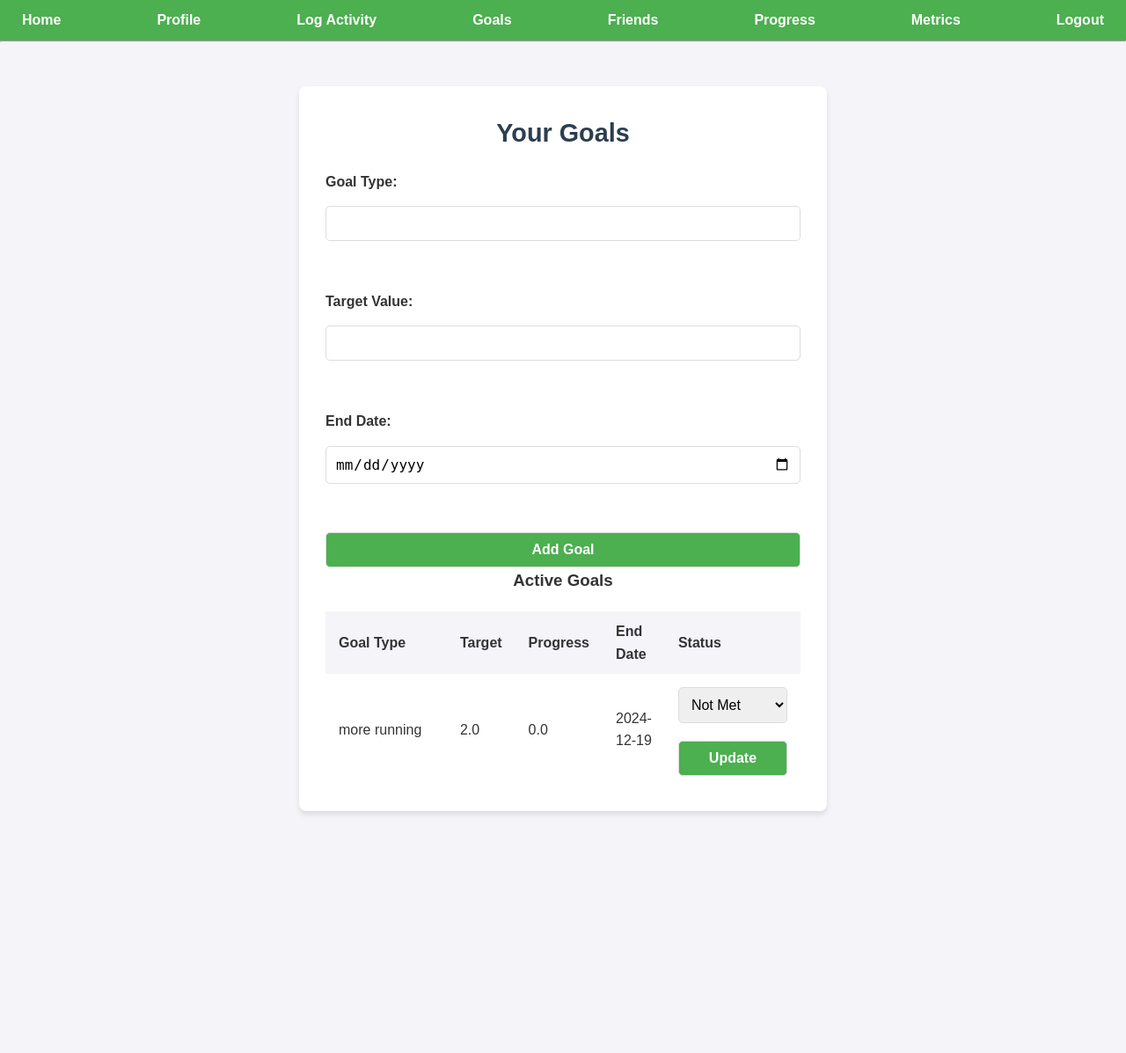
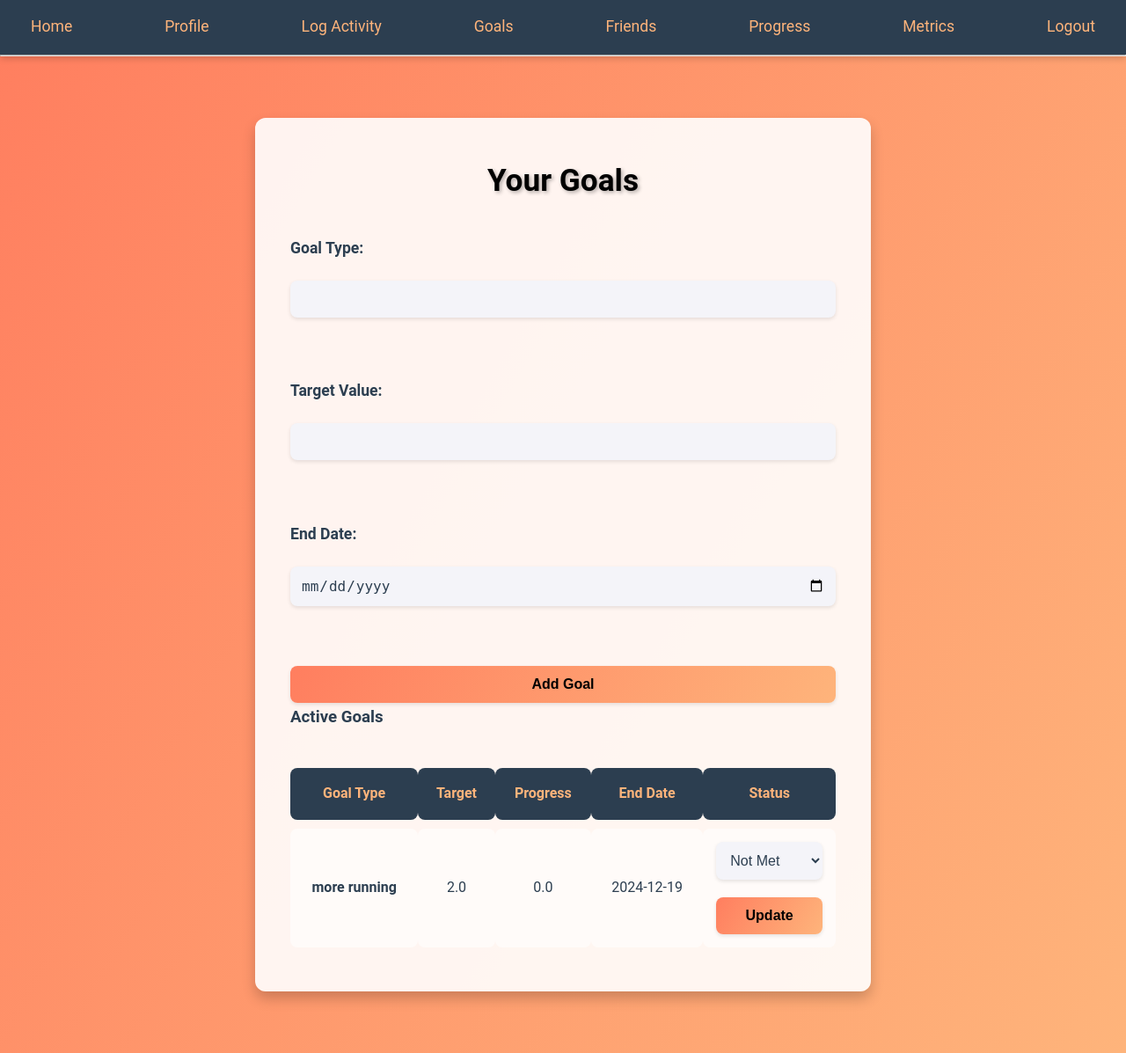
Before and after one commit to jgar5032/FitnessTracker, a Flask app: page /goals in a window 1280 px wide. Shown: the whole page at 88% size. Before the commit the page ends 926 px from the top, so only its background shows below. Run offline with Flask 3, Linux system fonts and the light colour scheme; a user stored in the database is signed in.

Commit message:
Final Changes

```diff
--- a/static/style.css
+++ b/static/style.css
@@ -7,47 +7,46 @@
 
 /* Body Styling */
 body {
-    font-family: Arial, sans-serif;
-    background-color: #f4f4f9; /* Maintain light background */
-    color: #333;
-    line-height: 1.6;
+    font-family: 'Roboto', sans-serif;
+    background: linear-gradient(120deg, #ff7e5f, #feb47b); /* Gradient background */
+    color: #2c3e50;
+    line-height: 1.8;
     margin: 0;
     padding: 0;
 }
 
 /* Navigation Bar */
 nav {
-    background: #4CAF50; /* Retain green background */
-    color: #fff;
-    padding: 10px 15px;
+    background: #2c3e50; /* Dark background */
+    color: #feb47b; /* Light orange text */
+    padding: 15px 20px;
     display: flex;
     justify-content: space-between;
     align-items: center;
+    box-shadow: 0 4px 8px rgba(0, 0, 0, 0.2); /* Add shadow */
 }
 
 nav a {
-    color: white;
+    color: #feb47b;
     text-decoration: none;
-    margin: 0 10px;
-    font-weight: bold;
+    margin: 0 15px;
+    font-size: 1.1rem;
+    transition: color 0.3s ease;
 }
 
 nav a:hover {
-    text-decoration: underline;
+    color: #ff7e5f; /* Brighter hover effect */
 }
 
 /* Center Container */
 .container {
-    max-width: 600px;
-    margin: 50px auto; /* Center horizontally with spacing from top */
-    padding: 30px;
-    background: white; /* White background for content */
-    border-radius: 8px;
-    box-shadow: 0 4px 6px rgba(0, 0, 0, 0.1);
-    display: flex;
-    flex-direction: column;
-    align-items: center; /* Center content inside */
-    text-align: center;
+    max-width: 700px;
+    margin: 70px auto; /* Larger spacing from top */
+    padding: 40px;
+    background: rgba(255, 255, 255, 0.9); /* Semi-transparent white background */
+    border-radius: 12px;
+    box-shadow: 0 8px 15px rgba(0, 0, 0, 0.2); /* Stronger shadow */
+    text-align: left; /* Left-align text */
 }
 
 /* Form Styling */
@@ -55,85 +54,110 @@ form {
     display: flex;
     flex-direction: column;
     width: 100%; /* Ensure it spans the container width */
-    gap: 15px; /* Add spacing between fields */
+    gap: 20px; /* Increase spacing between fields */
 }
 
 form label {
-    font-weight: bold;
-    align-self: flex-start; /* Align labels to the left */
+    font-weight: 600;
+    color: #2c3e50;
+    font-size: 1.1rem;
 }
 
 form input, form select, form button {
-    padding: 10px;
-    border: 1px solid #ddd;
-    border-radius: 5px;
+    padding: 12px;
+    border: none;
+    border-radius: 8px;
     font-size: 1rem;
     width: 100%; /* Full width */
+    box-shadow: 0 2px 4px rgba(0, 0, 0, 0.1);
+}
+
+form input, form select {
+    background: #f4f4f9;
+    color: #2c3e50;
 }
 
 form button {
-    background-color: #4CAF50;
-    color: white;
-    cursor: pointer;
+    background: linear-gradient(120deg, #ff7e5f, #feb47b); /* Gradient button */
+    color: black;
     font-weight: bold;
+    transition: background 0.3s ease;
+    border: none;
 }
 
 form button:hover {
-    background-color: #45a049;
+    background: linear-gradient(120deg, #feb47b, #ff7e5f); /* Reverse gradient */
+    transform: scale(1.05); /* Slight hover zoom */
 }
 
 /* Headings */
 h1, h2 {
-    font-size: 1.8rem;
-    margin-bottom: 20px;
-    color: #2c3e50;
+    font-size: 2.2rem;
+    margin-bottom: 30px;
+    color: black;
+    text-shadow: 2px 2px 4px rgba(0, 0, 0, 0.3);
     text-align: center;
 }
 
 /* Responsive Design */
 @media (max-width: 768px) {
     .container {
-        padding: 20px;
+        padding: 30px;
     }
 
     form input, form select, form button {
-        font-size: 0.9rem;
+        font-size: 1rem;
     }
 }
 
 /* Table Styling */
 table {
     width: 100%;
-    border-collapse: collapse;
-    margin-top: 20px;
+    border-collapse: separate;
+    border-spacing: 0 10px; /* Add spacing between rows */
+    margin-top: 30px;
 }
 
 th, td {
-    text-align: left;
-    padding: 10px 15px; /* Increase padding for better spacing */
+    text-align: center;
+    padding: 15px;
+    font-size: 1rem;
 }
 
 th {
-    background-color: #f4f4f9;
-    font-weight: bold;
+    background-color: #2c3e50; /* Dark header */
+    color: #feb47b; /* Light text */
+    font-weight: 700;
+    border-radius: 8px;
 }
 
-tr:nth-child(even) {
-    background-color: #f9f9f9;
+tr:nth-child(even) td {
+    background-color: rgba(255, 255, 255, 0.8); /* Semi-transparent even rows */
+}
+
+tr:nth-child(odd) td {
+    background-color: rgba(255, 255, 255, 0.6); /* Semi-transparent odd rows */
+}
+
+td {
+    color: #2c3e50;
+    border-radius: 8px;
 }
 
 td:first-child {
-    width: 50%; /* Allocate more width to the 'Name' column */
+    font-weight: bold; /* Emphasize first column */
 }
 
 td:last-child {
-    width: 50%; /* Allocate more width to the 'Email' column */
+    font-style: italic; /* Italicize last column */
 }
 
 /* Dropdown Styling */
 select {
-    padding: 5px;
-    margin: 5px 0;
-    border-radius: 5px;
-    border: 1px solid #ddd;
+    background: #f4f4f9;
+    padding: 10px;
+    font-size: 1rem;
+    border-radius: 8px;
+    border: none;
+    box-shadow: 0 2px 4px rgba(0, 0, 0, 0.1);
 }
```
